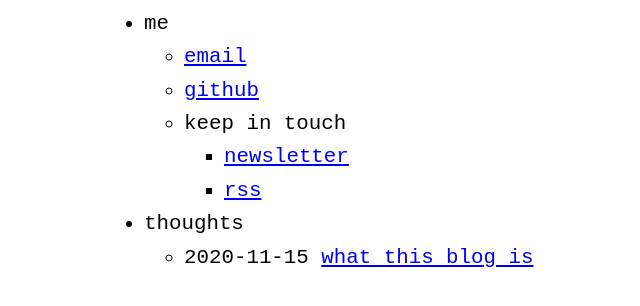
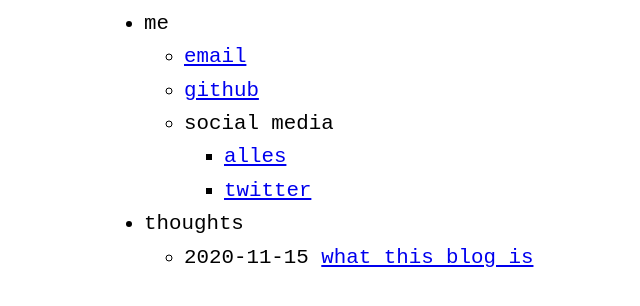
Before and after one commit to Bogsnes/homepage, a plain HTML site: page index.html in a window 1280 px wide. Shown: the part 164-470 px from the top of the page, without its empty margins (216-856 px from the left). Drawn offline with Linux system fonts and the light colour scheme.

Commit message:
Add some social media

```diff
--- a/index.html
+++ b/index.html
@@ -5,7 +5,7 @@
       <meta http-equiv="X-UA-Compatible" content="IE=edge" />
       <meta name="viewport" content="width=device-width, initial-scale=1" />
       <title>
-         Storm
+         storm
       </title>
       <link rel="stylesheet" href="main.css" />
    </head>
@@ -31,16 +31,16 @@
                   <ul>
                   </ul>
                   <li>
-                     keep in touch
+                  social media
                   </li>
                   <ul>
                      <li>
-                        <a href="/newsletter.html">newsletter</a>
+                        <a href="alles.cx/storm">alles</a>
                      </li>
                      <ul>
                      </ul>
                      <li>
-                        <a href="/feed.xml">rss</a>
+                        <a href="nitter.net/stormlovestech">twitter</a>
                      </li>
                      <ul>
                      </ul>
```
